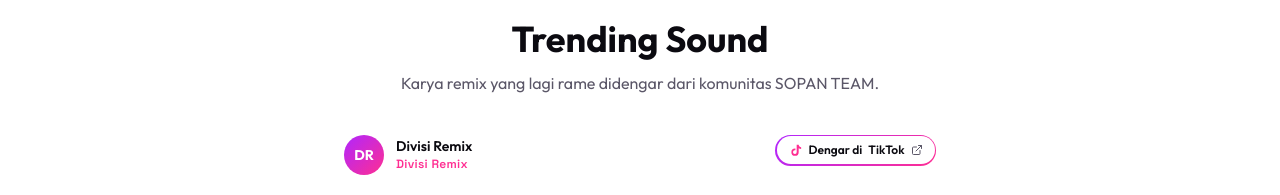
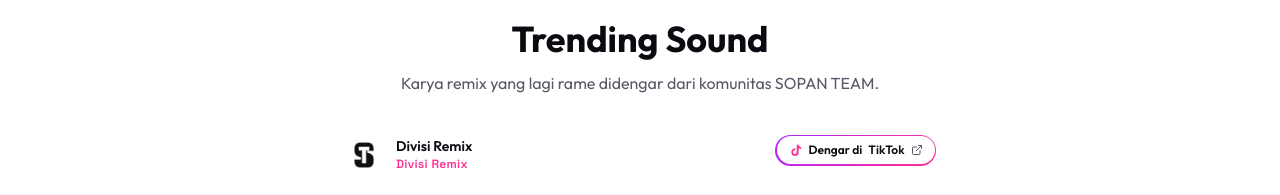
Before and after one commit to xe986232-ai/TeamSopan, a Next.js app: page / in a window 1280 px wide. Shown: the part 2301-2496 px from the top of the page. Built offline with nearby package versions, Linux system fonts and the light colour scheme; no server answers; the database is empty; a web font is replaced by a local one.

Commit message:
Ganti avatar gradient default di Trending Sound dengan logo Sopan Team (bg putih solid)

```diff
--- a/components/TrendingSoundSection.jsx
+++ b/components/TrendingSoundSection.jsx
@@ -2,6 +2,7 @@
 
 import { useRef, useState, useEffect, useCallback, useMemo } from "react";
 import { motion } from "framer-motion";
+import Image from "next/image";
 import { Play, Pause, Youtube, ExternalLink } from "lucide-react";
 
 // Ganti `src` dengan file audio asli karya divisi Remix begitu tersedia.
@@ -44,15 +45,6 @@ function formatTime(seconds) {
   const m = Math.floor(seconds / 60);
   const s = seconds % 60;
   return `${m}:${s.toFixed(1).padStart(4, "0")}`;
-}
-
-function initials(name) {
-  return name
-    .trim()
-    .split(/\s+/)
-    .slice(0, 2)
-    .map((w) => w[0]?.toUpperCase() ?? "")
-    .join("");
 }
 
 // Ikon TikTok yang disederhanakan (bukan reproduksi logo resmi) —
@@ -246,11 +238,14 @@ export default function TrendingSoundSection() {
         {/* Header: avatar kecil + nama artist, "Divisi Remix" pink di bawahnya, CTA di kanan */}
         <div className="flex items-start justify-between gap-3 mb-4">
           <div className="flex items-center gap-3">
-            <span
-              className="relative flex h-10 w-10 shrink-0 items-center justify-center rounded-full font-display font-bold text-white text-sm"
-              style={{ background: "linear-gradient(135deg, #B026FF, #FF2E92)" }}
-            >
-              {initials(sound.creator)}
+            <span className="relative flex h-10 w-10 shrink-0 items-center justify-center rounded-full bg-white overflow-hidden">
+              <Image
+                src="/sopan-logo-black.png"
+                alt={sound.creator}
+                width={20}
+                height={26}
+                className="object-contain"
+              />
             </span>
             <div>
               <p className="font-body font-semibold text-sm text-ink leading-tight">
```
